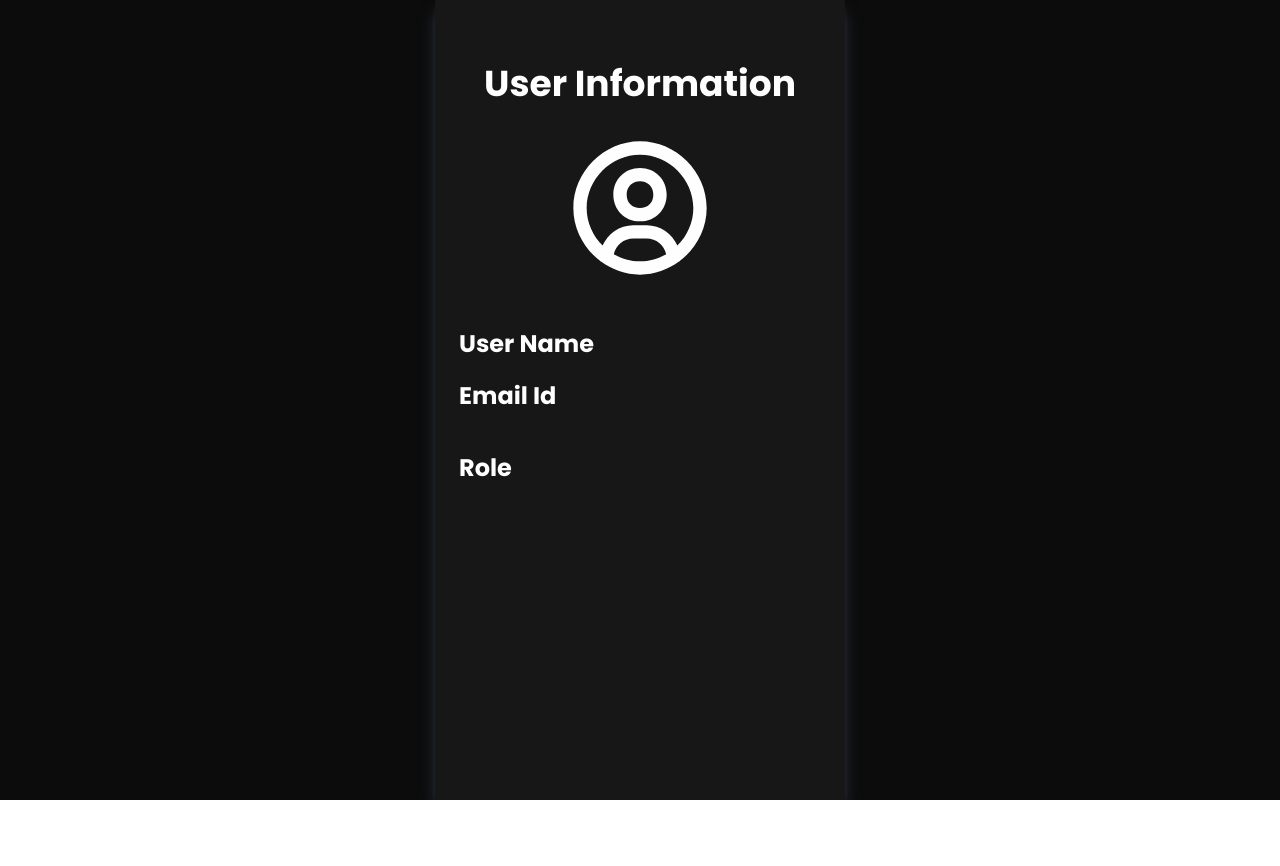
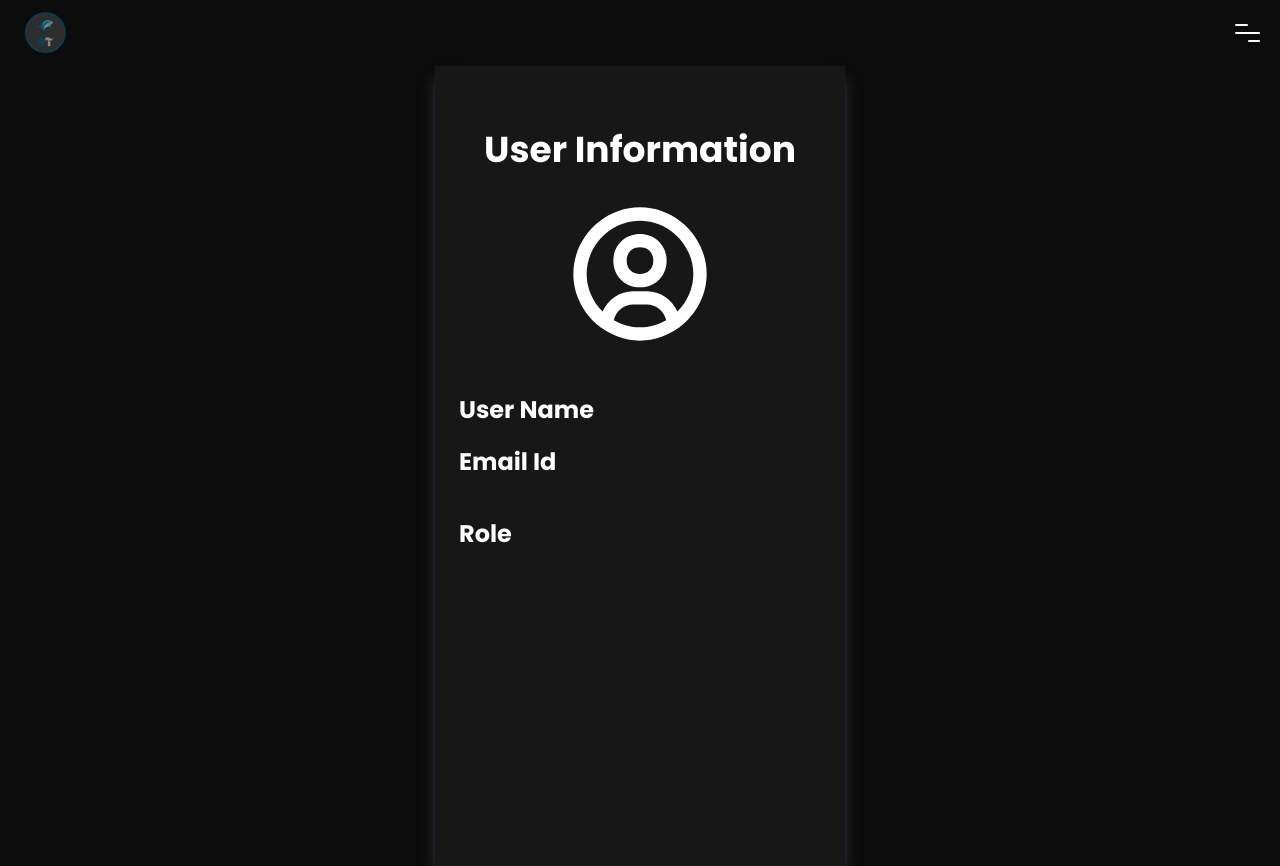
Before and after one commit to Darkrider0007/Shark-Tank, a Next.js app: page /user/1 in a window 1280 px wide. Before the commit the page ends 800 px from the top, so only its background shows below. Built offline with nearby package versions, Linux system fonts and the light colour scheme; no server answers.

Commit message:
Update Navbar background color

```diff
--- a/app/user/[id]/page.tsx
+++ b/app/user/[id]/page.tsx
@@ -2,6 +2,7 @@
 "use client"
 import authService from '@/app/appwrite/auth'
 import { AddPageLoader } from '@/components'
+import Navbar from '@/components/Navbar'
 import React, { useEffect, useState } from 'react'
 import { useForm } from 'react-hook-form'
 import { useSelector } from 'react-redux'
@@ -116,7 +117,8 @@ export default function Page({ params }: any) {
   }
 
   return (
-
+    <>
+      <Navbar/>
       <div className="min-h-screen w-full bg-bg_dark_primary flex justify-center items-center text-[#fefefe]">
         <div className="max-w-[410px] h-screen w-full bg-bg_dark_secondary shadow-lg shadow-gray-700 p-6">
           <div className='flex justify-center flex-col items-center mt-10'>
@@ -207,5 +209,6 @@ export default function Page({ params }: any) {
           </form>)}
         </div>
       </div>
+    </>
   )
 }
--- a/components/Navbar.tsx
+++ b/components/Navbar.tsx
@@ -125,7 +125,7 @@ const Navbar = () => {
 
   return (
     <>
-      <div className="w-full px-5 py-2 flex justify-between items-center text-white overflow-hidden">
+      <div className="w-full px-5 py-2 flex justify-between bg-bg_dark_primary items-center text-white overflow-hidden">
         <Link href="/">
           <Image
             src="/STlogo2.png"
```
Lines whose indentation alone changed are shown as unchanged.
